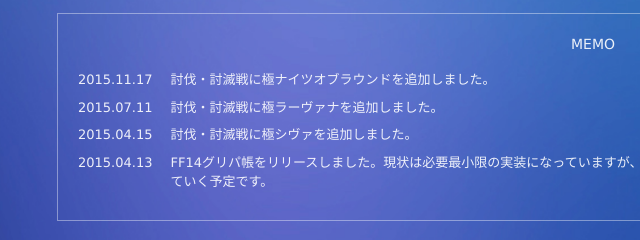
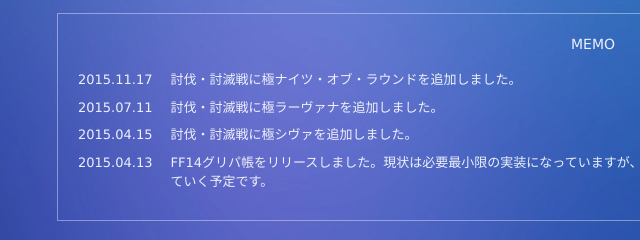
Before and after one commit to shiovo/ff14-grepa, a website: page index.html in a window 1280 px wide. Shown: the part 542-782 px from the top of the page, 47-687 px from the left. Drawn offline with Linux system fonts and the light colour scheme.

Commit message:
ナイツ・オブ・ラウンド

```diff
--- a/index.html
+++ b/index.html
@@ -297,7 +297,7 @@ $(function(){
             <ul>
                 <li>
                     <span>2015.11.17</span>
-                    <div>討伐・討滅戦に極ナイツオブラウンドを追加しました。</div>
+                    <div>討伐・討滅戦に極ナイツ・オブ・ラウンドを追加しました。</div>
                 </li>
                 <li>
                     <span>2015.07.11</span>
--- a/js/index.js
+++ b/js/index.js
@@ -492,7 +492,7 @@ var data = [
 		name: '討伐・討滅戦',
 		ids: [
 			{
-				name: '極ナイツオブラウンド',
+				name: '極ナイツ・オブ・ラウンド',
 				items: [
 					{
 						name: 'ヘヴンスソード',
```
